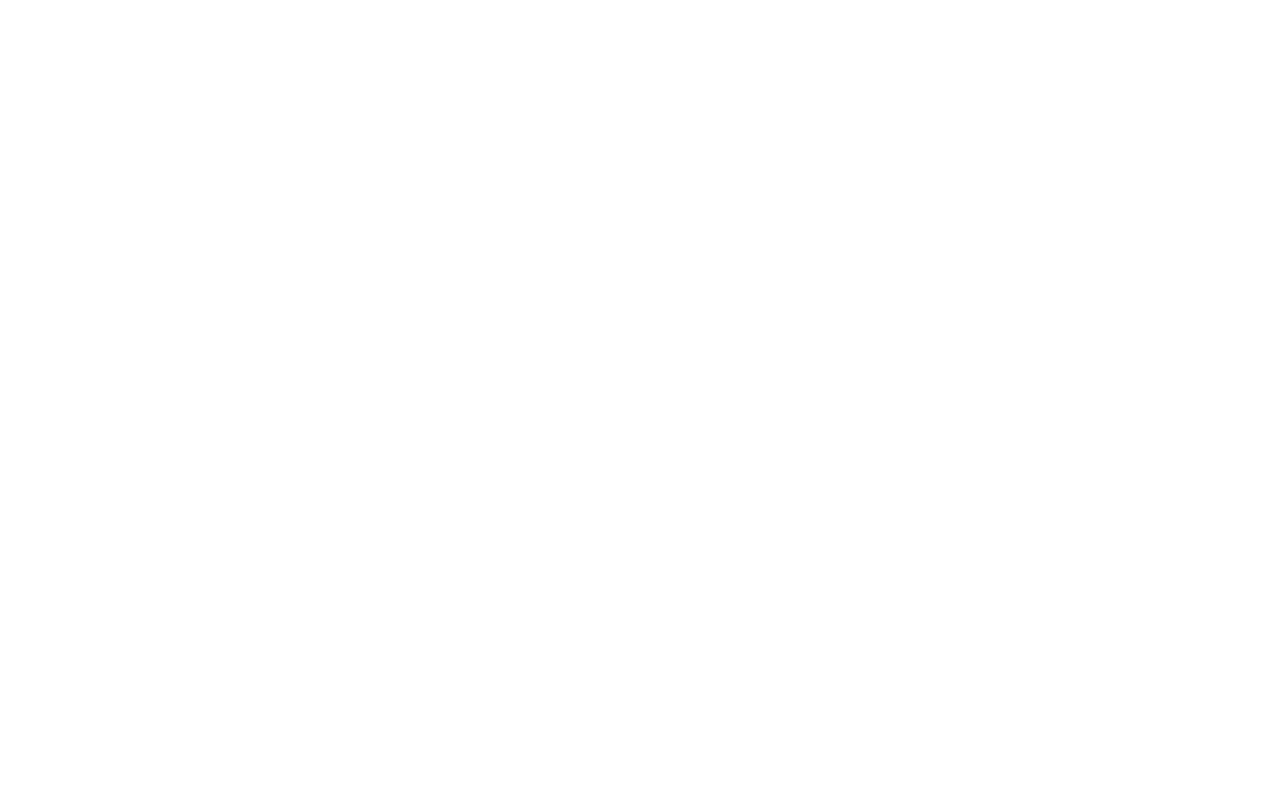
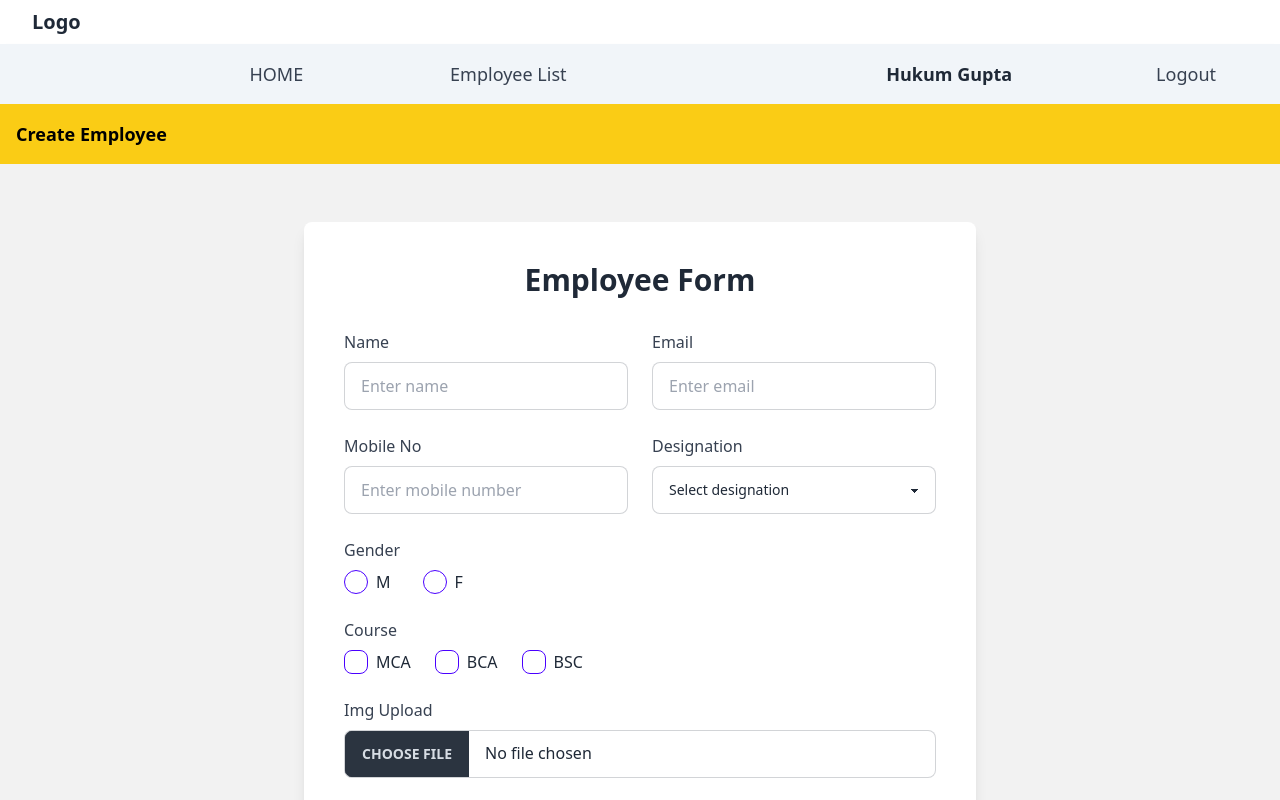
Before and after one commit to sushantskb/Intership-Machine-Task, a React app in the folder client/: page /create-employee in a window 1280 px wide. Before the commit this address had no page. Shown: the top 800 px of the page. Built offline with nearby package versions, Linux system fonts and the light colour scheme; the HTML template or start-up script is replaced by a standard one.

Commit message:
added the create employee page

```diff
--- a/client/src/App.jsx
+++ b/client/src/App.jsx
@@ -1,5 +1,6 @@
 import { BrowserRouter, Route, Routes } from "react-router-dom";
 import Layout from "./Layout";
+import Form from "./pages/Form";
 import HomePage from "./pages/HomePage";
 
 export default function App() {
@@ -8,6 +9,7 @@
       <Routes>
         <Route element={<Layout />}>
           <Route path="/" element={<HomePage />} />
+          <Route path="/create-employee" element={<Form />} />
         </Route>
       </Routes>
     </BrowserRouter>
--- /dev/null
+++ b/client/src/pages/Form.jsx
@@ -0,0 +1,135 @@
+import Header2 from "../components/common/Header2";
+
+const Form = () => {
+  return (
+    <div>
+      {/* Header */}
+        <Header2 title={"Create Employee"} />
+      <div className="min-h-screen bg-base-200 flex items-center justify-center p-6">
+        {/* Form Container */}
+        <div className="max-w-2xl w-full bg-white p-10 shadow-lg rounded-lg">
+          <h2 className="text-3xl font-bold mb-8 text-center">Employee Form</h2>
+
+          {/* Form */}
+          <form className="grid grid-cols-1 md:grid-cols-2 gap-6">
+            {/* Name */}
+            <div className="flex flex-col">
+              <label className="mb-2 text-gray-700">Name</label>
+              <input
+                type="text"
+                placeholder="Enter name"
+                className="input input-bordered w-full"
+              />
+            </div>
+
+            {/* Email */}
+            <div className="flex flex-col">
+              <label className="mb-2 text-gray-700">Email</label>
+              <input
+                type="email"
+                placeholder="Enter email"
+                className="input input-bordered w-full"
+              />
+            </div>
+
+            {/* Mobile No */}
+            <div className="flex flex-col">
+              <label className="mb-2 text-gray-700">Mobile No</label>
+              <input
+                type="tel"
+                placeholder="Enter mobile number"
+                className="input input-bordered w-full"
+              />
+            </div>
+
+            {/* Designation */}
+            <div className="flex flex-col">
+              <label className="mb-2 text-gray-700">Designation</label>
+              <select className="select select-bordered w-full">
+                <option disabled selected>
+                  Select designation
+                </option>
+                <option>HR</option>
+                <option>Manager</option>
+                <option>Sales</option>
+              </select>
+            </div>
+
+            {/* Gender */}
+            <div className="flex flex-col md:col-span-2">
+              <label className="mb-2 text-gray-700">Gender</label>
+              <div className="flex space-x-8">
+                <label className="flex items-center space-x-2">
+                  <input
+                    type="radio"
+                    name="gender"
+                    value="M"
+                    className="radio radio-primary"
+                  />
+                  <span>M</span>
+                </label>
+                <label className="flex items-center space-x-2">
+                  <input
+                    type="radio"
+                    name="gender"
+                    value="F"
+                    className="radio radio-primary"
+                  />
+                  <span>F</span>
+                </label>
+              </div>
+            </div>
+
+            {/* Course */}
+            <div className="flex flex-col md:col-span-2">
+              <label className="mb-2 text-gray-700">Course</label>
+              <div className="flex space-x-6">
+                <label className="flex items-center space-x-2">
+                  <input
+                    type="checkbox"
+                    className="checkbox checkbox-primary"
+                  />
+                  <span>MCA</span>
+                </label>
+                <label className="flex items-center space-x-2">
+                  <input
+                    type="checkbox"
+                    className="checkbox checkbox-primary"
+                  />
+                  <span>BCA</span>
+                </label>
+                <label className="flex items-center space-x-2">
+                  <input
+                    type="checkbox"
+                    className="checkbox checkbox-primary"
+                  />
+                  <span>BSC</span>
+                </label>
+              </div>
+            </div>
+
+            {/* Image Upload */}
+            <div className="flex flex-col md:col-span-2">
+              <label className="mb-2 text-gray-700">Img Upload</label>
+              <input
+                type="file"
+                className="file-input file-input-bordered w-full"
+              />
+            </div>
+
+            {/* Submit Button */}
+            <div className="flex justify-center md:col-span-2 mt-4">
+              <button
+                type="submit"
+                className="btn btn-success w-full md:w-[50%] text-white">
+                Submit
+              </button>
+            </div>
+          </form>
+        </div>
+      </div>
+    </div>
+  );
+};
+
+export default Form;
```
